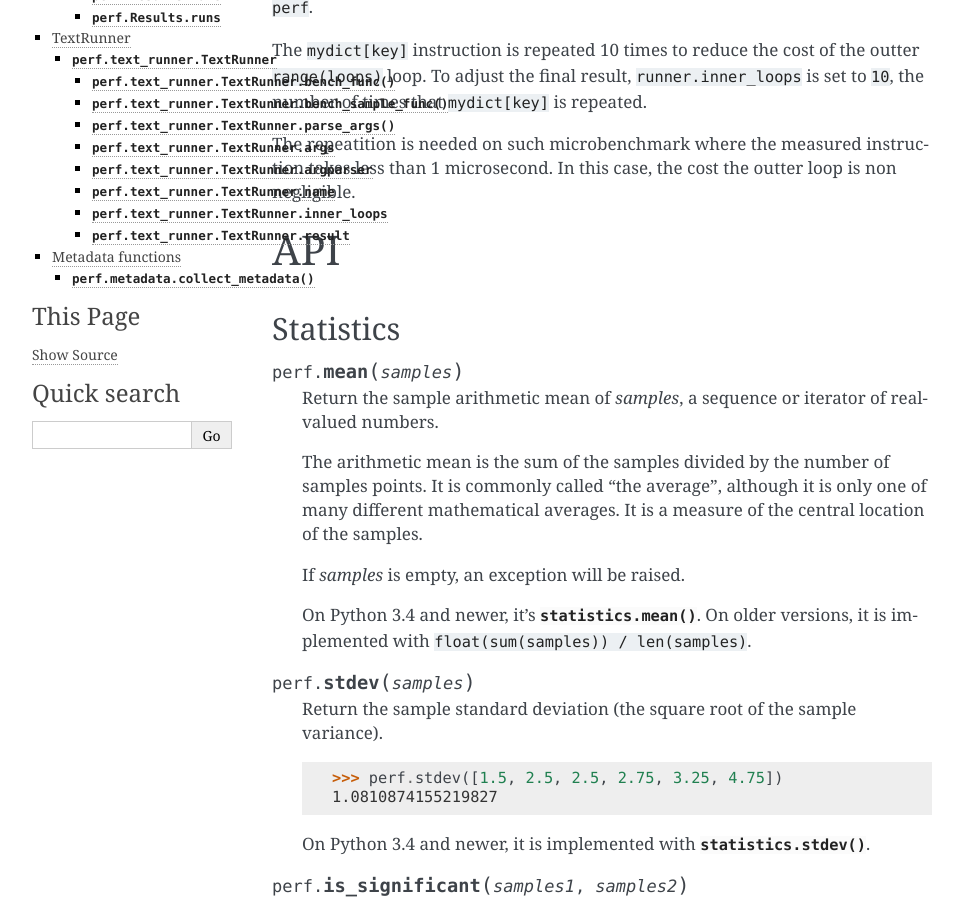
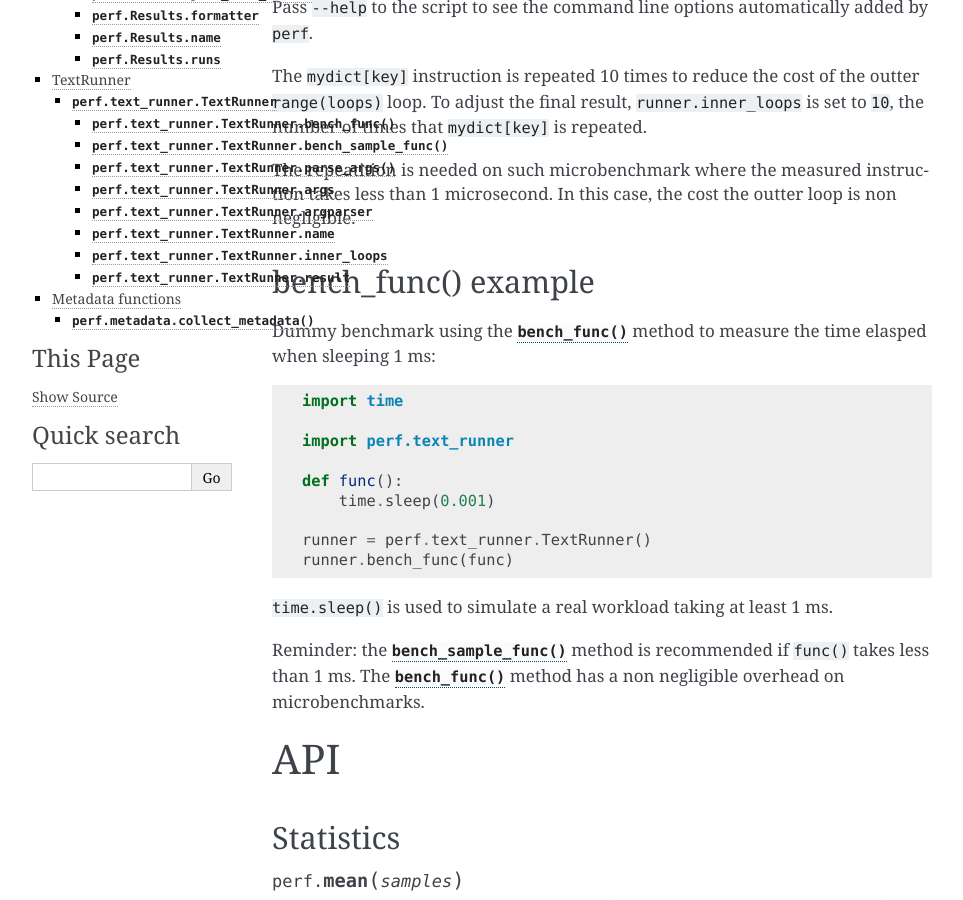
Before and after one commit to psf/pyperf, a Sphinx documentation site: the page built from doc/api.rst, in a window 1280 px wide and 900 px high, scrolled down 717 px. Shown: the whole window, without its empty margins (148-1111 px from the left). Built offline with Sphinx 7.4.7, drawn with Linux system fonts in a browser that asks for light colours; some of the changed text lies outside the part shown.

Commit message:
bench_func() example

```diff
--- a/doc/api.rst
+++ b/doc/api.rst
@@ -1,10 +1,12 @@
 Examples
 ========
 
-TextRunner example
-------------------
+bench_sample_func() example
+---------------------------
 
-Simple microbenchmark to measure the performance of ``dict[key]``::
+Simple microbenchmark using the
+:meth:`~perf.text_runner.TextRunner.bench_sample_func` method to measure the
+performance of ``dict[key]``::
 
     import perf.text_runner
 
@@ -40,6 +42,30 @@ outter ``range(loops)`` loop. To adjust the final result,
 The repeatition is needed on such microbenchmark where the measured instruction
 takes less than 1 microsecond. In this case, the cost the outter loop is non
 negligible.
+
+
+bench_func() example
+--------------------
+
+Dummy benchmark using the :meth:`~perf.text_runner.TextRunner.bench_func`
+method to measure the time elasped when sleeping 1 ms::
+
+    import time
+
+    import perf.text_runner
+
+    def func():
+        time.sleep(0.001)
+
+    runner = perf.text_runner.TextRunner()
+    runner.bench_func(func)
+
+``time.sleep()`` is used to simulate a real workload taking at least 1 ms.
+
+Reminder: the :meth:`~perf.text_runner.TextRunner.bench_sample_func` method is
+recommended if ``func()`` takes less than 1 ms. The
+:meth:`~perf.text_runner.TextRunner.bench_func` method has a non negligible
+overhead on microbenchmarks.
 
 
 API
```
Also changed, not shown: other parts of doc/api.rst (+1 -1 lines).
